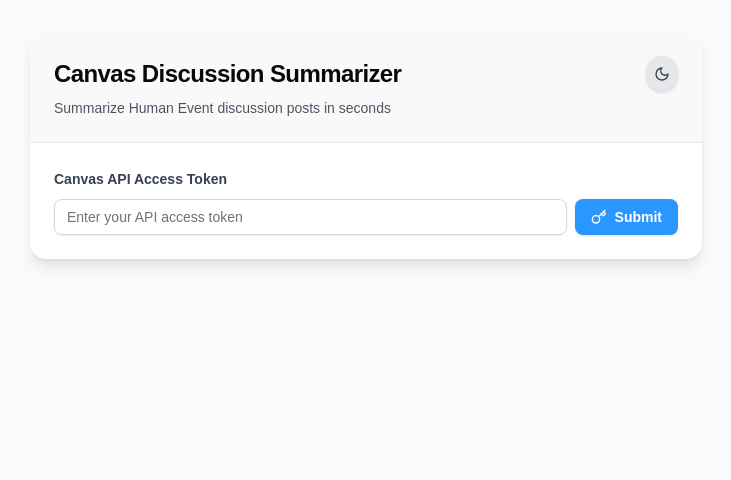
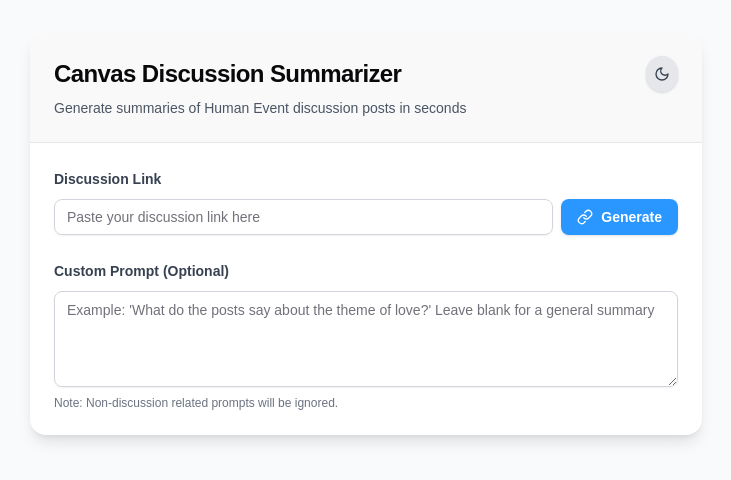
Before and after one commit to anmhrk/discussion-summary, a Next.js app: page / in a window 1280 px wide. Shown: the top 480 px of the page, without its empty margins (274-1005 px from the left). Built offline with nearby package versions, Linux system fonts and the light colour scheme.

Commit message:
Hide api token component for now

```diff
--- a/src/app/_components/discussion.tsx
+++ b/src/app/_components/discussion.tsx
@@ -11,13 +11,18 @@ import { ZodError } from "zod";
 import { Summary } from "./summary";
 
 export const Discussion = () => {
-  const token = localStorage.getItem("canvasApiToken");
+  // const token = localStorage.getItem("canvasApiToken");
   const [discussionLink, setDiscussionLink] = useState("");
   const [customPrompt, setCustomPrompt] = useState("");
   const [isLoading, setIsLoading] = useState(false);
   const [showSummary, setShowSummary] = useState(false);
   const [summary, setSummary] = useState("");
   const [showSkeleton, setShowSkeleton] = useState(false);
+  const [isPopulatingData, setIsPopulatingData] = useState(true);
+  const hasSavedData =
+    localStorage.getItem("discussionLink") ||
+    localStorage.getItem("customPrompt") ||
+    localStorage.getItem("summary");
 
   // Persist data on refresh using local storage
   useEffect(() => {
@@ -33,6 +38,8 @@ export const Discussion = () => {
       setSummary(localStorage.getItem("summary") || summary);
       setShowSummary(true);
     }
+
+    setIsPopulatingData(false);
   }, []);
 
   // Toast to show that saved data has been loaded
@@ -40,14 +47,9 @@ export const Discussion = () => {
     const hasShownToast = sessionStorage.getItem("hasShownSavedDataToast");
 
     if (!hasShownToast) {
-      const hasSavedData =
-        localStorage.getItem("discussionLink") ||
-        localStorage.getItem("customPrompt") ||
-        localStorage.getItem("summary");
-
       if (hasSavedData) {
         const timeout = setTimeout(() => {
-          toast.info("Saved data loaded", {
+          toast.info("Previous data loaded", {
             duration: 5000,
             position: "top-center",
           });
@@ -66,7 +68,7 @@ export const Discussion = () => {
     setSummary("");
 
     try {
-      discussionSchema.parse({ link: discussionLink, customPrompt, token });
+      discussionSchema.parse({ link: discussionLink, customPrompt });
     } catch (error) {
       if (error instanceof ZodError) {
         toast.error(error.errors[0].message, { position: "top-center" });
@@ -76,7 +78,7 @@ export const Discussion = () => {
 
     try {
       setIsLoading(true);
-      toast.info("Fetching discussion posts...", {
+      toast.info("Hang tight! Fetching discussion posts...", {
         duration: 30000,
         id: "fetching",
         position: "top-center",
@@ -84,7 +86,7 @@ export const Discussion = () => {
       const response = await fetch("/api/summarize", {
         method: "POST",
         headers: { "Content-Type": "application/json" },
-        body: JSON.stringify({ link: discussionLink, customPrompt, token }),
+        body: JSON.stringify({ link: discussionLink, customPrompt }),
       });
 
       const data = await response.json();
@@ -125,6 +127,8 @@ export const Discussion = () => {
     }
   };
 
+  if (hasSavedData && isPopulatingData) return null;
+
   return (
     <>
       <div className="space-y-2">
@@ -148,7 +152,7 @@ export const Discussion = () => {
             className="bg-[#2997FF] hover:bg-[#147CE5] text-white font-semibold py-2 px-4 rounded-lg transition-colors disabled:opacity-50 disabled:cursor-not-allowed"
           >
             <LinkIcon className="w-4 h-4" />
-            {isLoading ? "Summarizing..." : "Summarize"}
+            {isLoading ? "Generating..." : "Generate"}
           </Button>
         </div>
       </div>
--- a/src/app/api/summarize/route.ts
+++ b/src/app/api/summarize/route.ts
@@ -228,7 +228,8 @@ async function summarize(discussionContent: string, customPrompt?: string) {
 
 export async function POST(request: Request) {
   try {
-    const { token, link, customPrompt } = await request.json();
+    const { link, customPrompt } = await request.json();
+    const token = process.env.CANVAS_ACCESS_TOKEN;
 
     const urlPattern =
       /https?:\/\/([^\/]+)\/courses\/(\d+)\/discussion_topics\/(\d+)/;
--- a/src/app/page.tsx
+++ b/src/app/page.tsx
@@ -31,58 +31,58 @@ import { tokenSchema } from "@/lib/schema";
 import { ZodError } from "zod";
 
 export default function Home() {
-  useEffect(() => {
-    const token = localStorage.getItem("canvasApiToken");
-    if (token) {
-      setIsValidToken(true);
-    }
-    setIsCheckingToken(false);
-  }, []);
+  // useEffect(() => {
+  //   const token = localStorage.getItem("canvasApiToken");
+  //   if (token) {
+  //     setIsValidToken(true);
+  //   }
+  //   setIsCheckingToken(false);
+  // }, []);
 
-  const [accessToken, setAccessToken] = useState("");
-  const [isValidToken, setIsValidToken] = useState(false);
-  const [isCheckingToken, setIsCheckingToken] = useState(true);
-  const [isLoading, setIsLoading] = useState(false);
+  // const [accessToken, setAccessToken] = useState("");
+  // const [isValidToken, setIsValidToken] = useState(false);
+  // const [isCheckingToken, setIsCheckingToken] = useState(true);
+  // const [isLoading, setIsLoading] = useState(false);
 
-  const handleTokenSubmit = async () => {
-    try {
-      tokenSchema.parse({ token: accessToken });
-    } catch (error) {
-      if (error instanceof ZodError) {
-        toast.error(error.errors[0].message, { position: "top-center" });
-        return;
-      }
-    }
+  // const handleTokenSubmit = async () => {
+  //   try {
+  //     tokenSchema.parse({ token: accessToken });
+  //   } catch (error) {
+  //     if (error instanceof ZodError) {
+  //       toast.error(error.errors[0].message, { position: "top-center" });
+  //       return;
+  //     }
+  //   }
 
-    try {
-      setIsLoading(true);
-      const response = await fetch("/api/token", {
-        method: "POST",
-        headers: { "Content-Type": "application/json" },
-        body: JSON.stringify({ token: accessToken }),
-      });
+  //   try {
+  //     setIsLoading(true);
+  //     const response = await fetch("/api/token", {
+  //       method: "POST",
+  //       headers: { "Content-Type": "application/json" },
+  //       body: JSON.stringify({ token: accessToken }),
+  //     });
 
-      const data = await response.json();
+  //     const data = await response.json();
 
-      if (response.ok) {
-        localStorage.setItem("canvasApiToken", accessToken);
-        setIsValidToken(true);
-        toast.success("API token validated successfully", {
-          position: "top-center",
-        });
-      } else {
-        toast.error(data.error || "Failed to validate API token", {
-          position: "top-center",
-        });
-      }
-    } catch (error) {
-      toast.error("An unexpected error occurred", { position: "top-center" });
-    } finally {
-      setIsLoading(false);
-    }
-  };
+  //     if (response.ok) {
+  //       localStorage.setItem("canvasApiToken", accessToken);
+  //       setIsValidToken(true);
+  //       toast.success("API token validated successfully", {
+  //         position: "top-center",
+  //       });
+  //     } else {
+  //       toast.error(data.error || "Failed to validate API token", {
+  //         position: "top-center",
+  //       });
+  //     }
+  //   } catch (error) {
+  //     toast.error("An unexpected error occurred", { position: "top-center" });
+  //   } finally {
+  //     setIsLoading(false);
+  //   }
+  // };
 
-  if (isCheckingToken) return;
+  // if (isCheckingToken) return;
 
   return (
     <div className="min-h-screen bg-gray-50 dark:bg-black text-gray-900 dark:text-white p-8">
@@ -92,7 +92,7 @@ export default function Home() {
             <CardTitle className="text-2xl font-semibold">
               Canvas Discussion Summarizer
             </CardTitle>
-            {isValidToken ? (
+            {/* {isValidToken ? (
               <div className="flex items-center space-x-2">
                 <ThemeToggle />
                 <AlertDialog>
@@ -136,16 +136,16 @@ export default function Home() {
                   </AlertDialogContent>
                 </AlertDialog>
               </div>
-            ) : (
-              <ThemeToggle />
-            )}
+            ) : ( */}
+            <ThemeToggle />
+            {/* // )} */}
           </div>
           <CardDescription className="text-gray-600 dark:text-[#86868B] mt-2">
-            Summarize Human Event discussion posts in seconds
+            Generate summaries of Human Event discussion posts in seconds
           </CardDescription>
         </CardHeader>
         <CardContent className="p-6 space-y-6">
-          {!isValidToken ? (
+          {/* {!isValidToken ? (
             <div className="space-y-2">
               <Label
                 htmlFor="access-token"
@@ -177,9 +177,9 @@ export default function Home() {
                 </Button>
               </div>
             </div>
-          ) : (
-            <Discussion />
-          )}
+          ) : ( */}
+          <Discussion />
+          {/* // )} */}
         </CardContent>
       </Card>
     </div>
--- a/src/lib/schema.ts
+++ b/src/lib/schema.ts
@@ -8,10 +8,10 @@ export const tokenSchema = z.object({
 });
 
 export const discussionSchema = z.object({
-  token: z
-    .string()
-    .min(60, "Invalid API access token")
-    .regex(/^[a-zA-Z0-9~]+$/, "Invalid API access token"),
+  // token: z
+  //   .string()
+  //   .min(60, "Invalid API access token")
+  //   .regex(/^[a-zA-Z0-9~]+$/, "Invalid API access token"),
   link: z
     .string()
     .url("Invalid discussion link")
```
